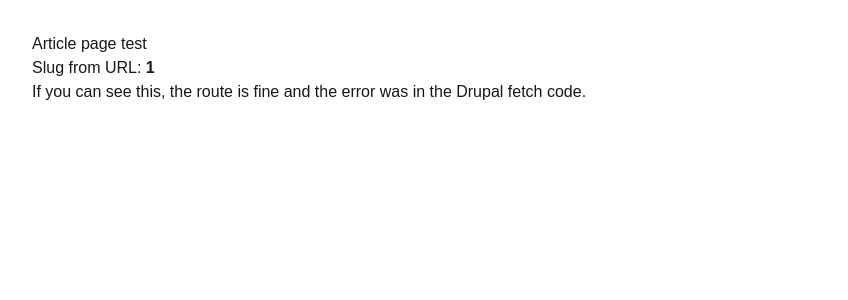
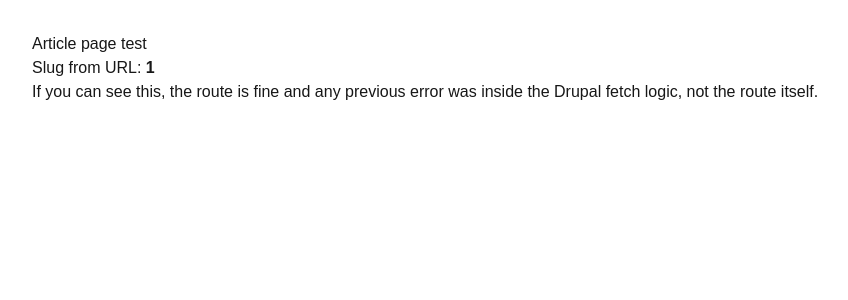
Before and after one commit to gandalfthewhitebrain/wiltechworks, a Next.js app: page /articles/1 in a window 1280 px wide. Shown: the top 300 px of the page, without its empty margins (0-848 px from the left). Built offline with nearby package versions, Linux system fonts and the light colour scheme.

Commit message:
Test article page without Drupal fetch

```diff
--- a/app/articles/[slug]/page.tsx
+++ b/app/articles/[slug]/page.tsx
@@ -9,8 +9,13 @@ export default function ArticlePage({
   return (
     <main style={{ padding: "2rem", fontFamily: "sans-serif" }}>
       <h1>Article page test</h1>
-      <p>Slug from URL: <strong>{params.slug}</strong></p>
-      <p>If you can see this, the route is fine and the error was in the Drupal fetch code.</p>
+      <p>
+        Slug from URL: <strong>{params.slug}</strong>
+      </p>
+      <p>
+        If you can see this, the route is fine and any previous error was inside
+        the Drupal fetch logic, not the route itself.
+      </p>
     </main>
   );
 }
```
